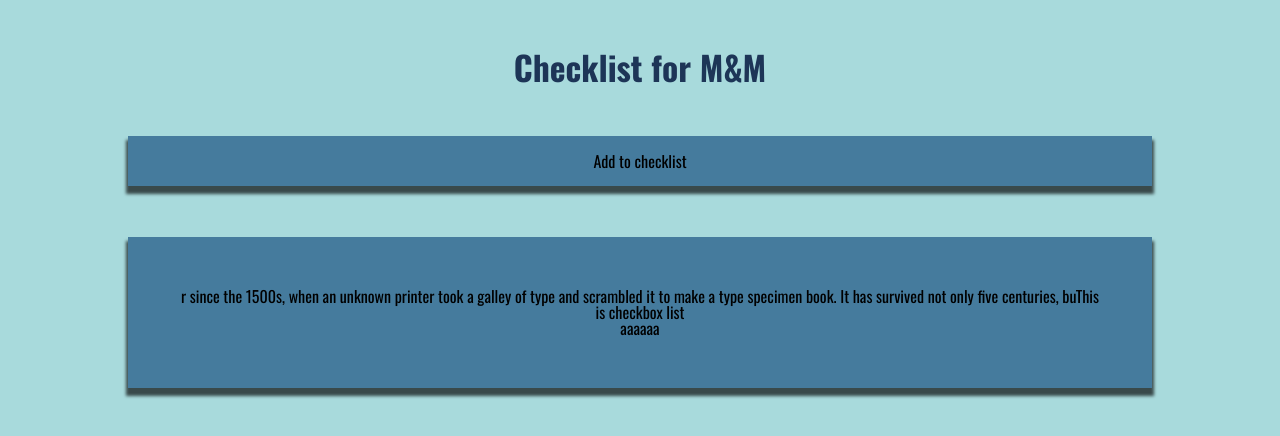
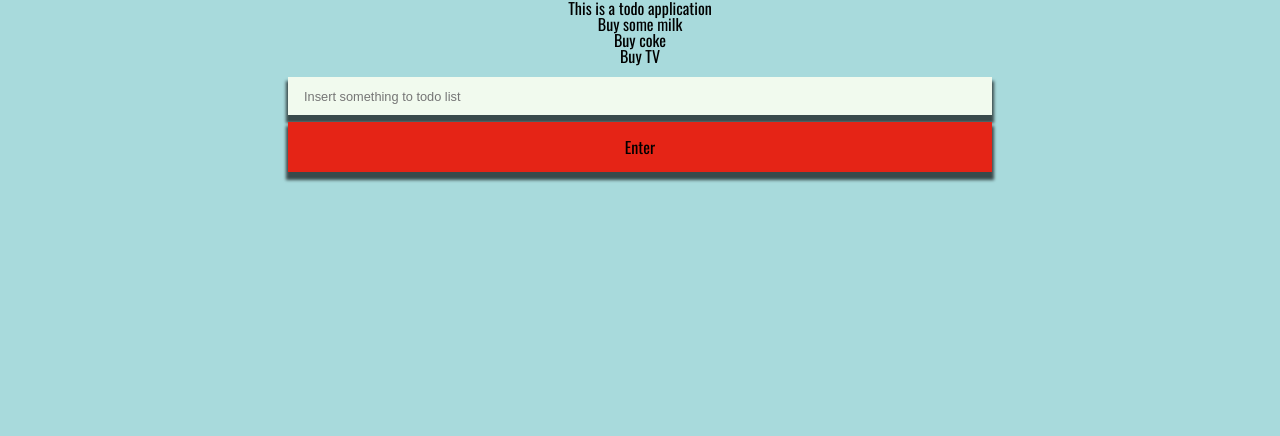
Before and after one commit to monmush/checklist, a React app: page / in a window 1280 px wide. Built offline with nearby package versions, Linux system fonts and the light colour scheme.

Commit message:
Function in the app

```diff
--- a/src/components/AddFunction/AddFunction.js
+++ /dev/null
@@ -1,19 +0,0 @@
-import React, {Component} from 'react'
-
-class AddFuntion extends Component{
-    render(){
-        return(
-            <div className="AddFunction">
-
-                <div className="Buttons">
-                    <button className="myButton" type="button">Add to checklist</button>
-                </div>
-
-            </div>
-
-
-        )
-    }
-}
-
-export default AddFuntion;
--- /dev/null
+++ b/src/components/AddItems/AddItems.js
@@ -0,0 +1,31 @@
+import React, {Component} from 'react'
+
+class AddItems extends Component {
+  state = {
+    content: ''
+
+  }
+
+  changeHandler = (e) => {
+    this.setState({content: e.target.value});
+
+  }
+
+  submitHandler = (e) => {
+    e.preventDefault();
+    console.log(this.state.content);
+    this.props.addItems(this.state);
+  }
+  render() {
+    return (
+      <div>
+        <form onSubmit={this.submitHandler}>
+          <input className="Input" id = "Input" onChange={this.changeHandler} type="Text" placeholder="Insert something to todo list"></input>
+          <button type="submit" className="myButton">Enter</button>
+        </form>
+      </div>
+    )
+  }
+
+}
+export default AddItems;
--- a/src/components/ChecklistBoxes/ChecklistBoxes.js
+++ /dev/null
@@ -1,13 +0,0 @@
-import React from 'react'
-
-const checklistBoxes = () => {
-    return (
-        <div className="ChecklistBoxes">
-            <p>r since the 1500s, when an unknown printer took a galley of type and scrambled it to make a type specimen book. It has survived not only five centuries, buThis is checkbox list</p>
-            <h1>aaaaaa</h1>
-        </div>
-    )
-
-}
-
-export default checklistBoxes;
--- /dev/null
+++ b/src/components/Todos/Todos.js
@@ -0,0 +1,18 @@
+import React from 'react'
+
+const Todos = ({items, deleteItems})=>{
+    const todoList = items.map(item=>{
+        return(
+            <div className="todo-collection" key={item.id}>
+                <span onClick={()=>{deleteItems(item.id)}}>{item.content}</span>
+            </div>
+        )
+    })
+    return(
+        <div className="todo-list">
+            {todoList}
+        </div>
+    )
+}
+
+export default Todos;
--- a/src/container/App.js
+++ b/src/container/App.js
@@ -1,20 +1,51 @@
-import React, { Component } from 'react';
+import React, {Component} from 'react';
 import '../styles/Export.scss';
-import Checklist from '../components/ChecklistBoxes/ChecklistBoxes';
-import AddFunction from '../components/AddFunction/AddFunction';
+import Todos from '../components/Todos/Todos'
+import AddItems from '../components/AddItems/AddItems'
 
 class App extends Component {
+  constructor(props) {
+    super(props);
+    this.state = {
+      items: [
+        {content: "Buy some milk", id:1},
+        {content: "Buy coke", id:2},
+        {content: "Buy TV", id:3}],
+      content:''
+    }
+  }
+
+  deleteItems = (id) => {
+    const items = this.state.items.filter(items=>{
+      return items.id !== id
+    });
+    this.setState({items})
+  }
+
+
+
+  addItems = (item)=>{
+    item.id = Math.random();
+    let items = [...this.state.items, item ];
+    this.setState({items});
+  }
+
+
+
   render() {
     return (
       <div className="App">
       <div className="Grid">
-      <h1 id="title">Checklist for M&M</h1>
-        <AddFunction/>
-        <Checklist/>
+        <h1>This is a todo application</h1>
+
+
+        <Todos items = {this.state.items} deleteItems={this.deleteItems}/>
+        <AddItems addItems={this.addItems}/>
       </div>
       </div>
     );
   }
 }
 
+
 export default App;
--- a/src/styles/Buttons.scss
+++ b/src/styles/Buttons.scss
@@ -7,13 +7,14 @@
 
 .myButton {
 	-webkit-box-shadow: 0px 6px 3px 2px rgba(0,0,0,0.66);
-	background-color: #457B9D;
+	background-color: #E52416;
 	width: 100%;
 	height: 50px;
 	border: none;
 	font-family: 'Oswald', sans-serif;
 	font-size: 1em;
 }
+
 
 // .myButton:hover {
 // 	background-color:#2b5975;
--- a/src/styles/Global.scss
+++ b/src/styles/Global.scss
@@ -6,7 +6,7 @@
     height: 100vh;
 }
 .Grid{
-    width: 80%;
+    width: 55%;
     margin: 0 auto;
 }
 
@@ -17,3 +17,7 @@
     font-weight: bold;
     color: #1D3557;
 }
+.Items{
+    border: 1px solid black;
+    width: 100%;
+}
--- a/src/styles/Input.scss
+++ b/src/styles/Input.scss
@@ -0,0 +1,17 @@
+.Input{
+    margin-top: 1em;
+    margin-bottom: .5em;
+    width: 100%;
+}
+
+#Input{
+    -webkit-box-shadow: 0px 6px 3px 2px rgba(0,0,0,0.66);
+    border: none;
+    background-color: #F1FAEE;
+    width: 100%;
+    height: 3em;
+    font-size: .8em;
+    padding: 1rem;
+    font-weight: 500;
+    box-sizing: border-box;
+}
```
